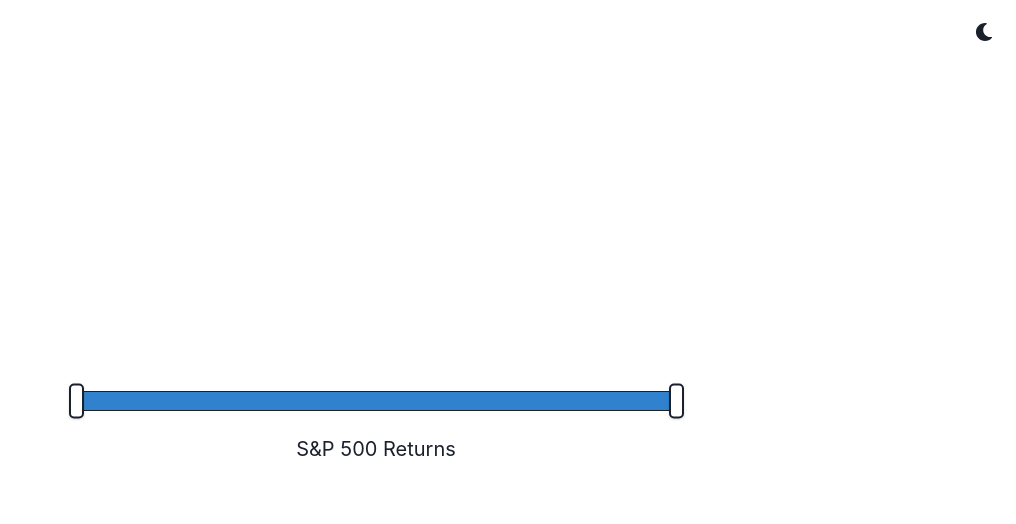
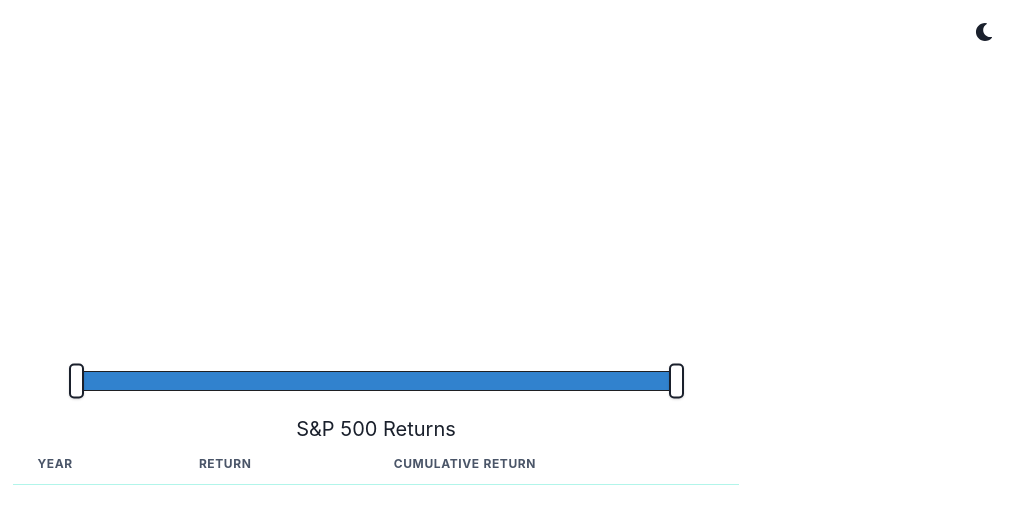
Before and after one commit to JBenAnderson/Data-table-with-slider, a React (Create React App) app in the folder my-app/: page / in a window 1280 px wide. Shown: the top 524 px of the page, without its empty margins (264-1280 px from the left). Built offline with nearby package versions, Linux system fonts and the light colour scheme.

Commit message:
added table header format

```diff
--- a/my-app/src/App.js
+++ b/my-app/src/App.js
@@ -106,7 +106,15 @@
             </RangeSlider>
             <p>S&P 500 Returns</p>
             <TableContainer>
-              <Table></Table>
+              <Table variant="striped" colorScheme="teal">
+                <Thead>
+                  <Tr>
+                    <Th>Year</Th>
+                    <Th>Return</Th>
+                    <Th>Cumulative Return</Th>
+                  </Tr>
+                </Thead>
+              </Table>
             </TableContainer>
           </Container>
         </Grid>
```
